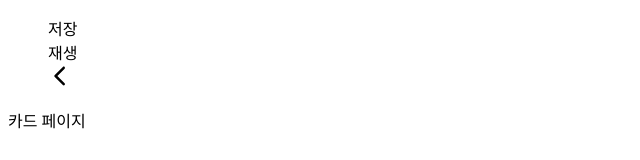
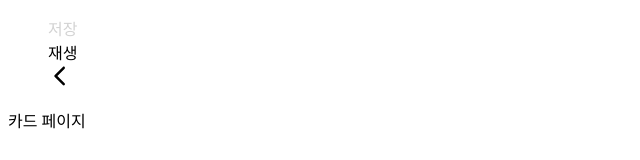
Before and after one commit to jiyeong-yun/Retter, a React (Create React App) app in the folder frontend/: page /card/edit in a window 1280 px wide. Shown: the top 160 px of the page, without its empty margins (0-640 px from the left). Built offline with nearby package versions, Linux system fonts and the light colour scheme.

Commit message:
[S06P22C202-122] Feat: Disable save menu
Former-commit-id: 88efee84e993378476e008f39ec5936ce343a156

```diff
--- a/frontend/src/components/card/MenuBar.js
+++ b/frontend/src/components/card/MenuBar.js
@@ -23,6 +23,8 @@ export default connect(mapStateToProps, mapDispatchToProps)(Menu);
 function Menu({ card_id, setCardID }) {
   const navigate = useNavigate();
   const saveCard = useCallback(() => {
+    if (!card_id) return;
+
     const card = document.getElementById("card");
     html2canvas(card).then(function (canvas) {
       canvas.toBlob(function (blob) {
@@ -77,7 +79,7 @@ function Menu({ card_id, setCardID }) {
   return (
     <nav>
       <ul>
-        <List onClick={saveCard}>저장</List>
+        <List onClick={saveCard} disabled={card_id ? false : true}>저장</List>
         <List>재생</List>
         <List onClick={goMain}>
           <ArrowBackIosRoundedIcon />
@@ -87,7 +89,11 @@ function Menu({ card_id, setCardID }) {
   );
 }
 
-const List = styled.li`
+const List = styled.li.attrs((props) => ({
+  style: {
+    color: props.disabled ? "lightgray" : "black",
+  }
+}))`
   list-style: none;
   cursor: pointer;
 `;
```
